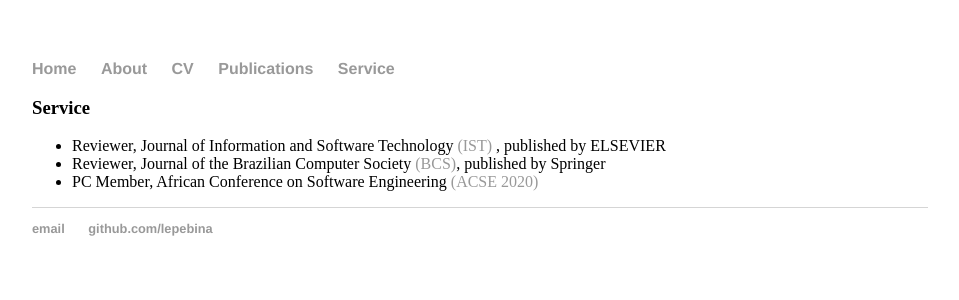
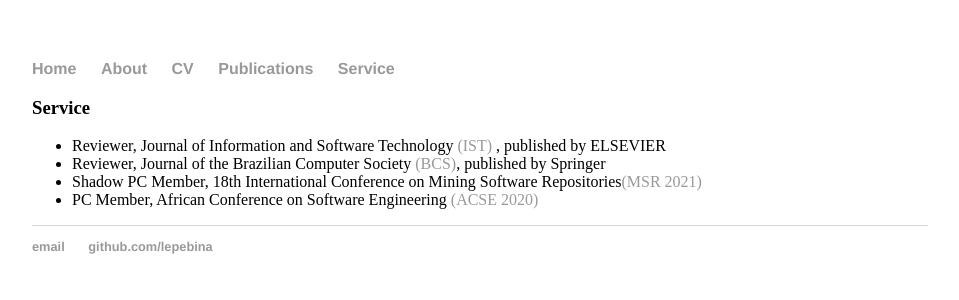
Before and after one commit to lepebina/lepebina.github.io, a Jekyll site: the page built from service.html, in a window 1280 px wide. Shown: the top 300 px of the page, without its empty margins (160-1119 px from the left). Built offline with Jekyll 4.4.1, drawn with Linux system fonts in a browser that asks for light colours.

Commit message:
Update service.html

```diff
--- a/service.html
+++ b/service.html
@@ -7,7 +7,7 @@ title: Leonard Peter Binamungu
 	              <ul>      <li>Reviewer, Journal of Information and Software Technology <a href="https://www.journals.elsevier.com/information-and-software-technology">(IST)
 			      </a>, published by ELSEVIER</li>
 	        		<li>Reviewer, Journal of the Brazilian Computer Society <a href="https://journal-bcs.springeropen.com/">(BCS)</a>, published by Springer</li>
+			      <li>Shadow PC Member, 18th International Conference on Mining Software Repositories<a href="https://2021.msrconf.org/">(MSR 2021)</a></li>
 			      <li>PC Member, African Conference on Software Engineering <a href="http://bright.ug/acse/2020/?fbclid=IwAR3F1qWbwjlIUMw1_wmaMRDnkn2BdrkyIfll1h7VAl_oi0vsjCINz4rGu2o">(ACSE 2020)</a></li>
-
-	        	</ul>
+                              </ul>
 </div><!-- /.blurb -->
```
